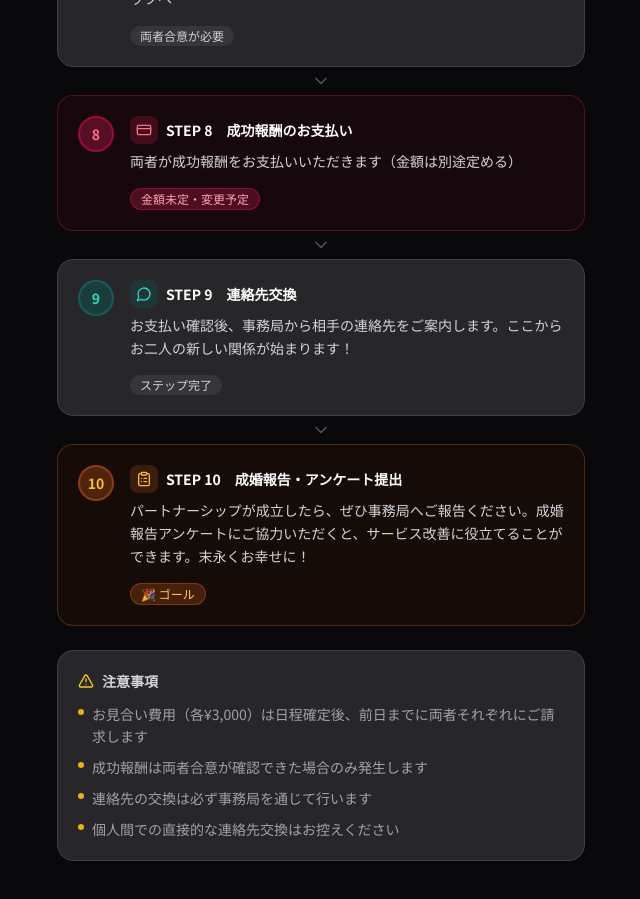
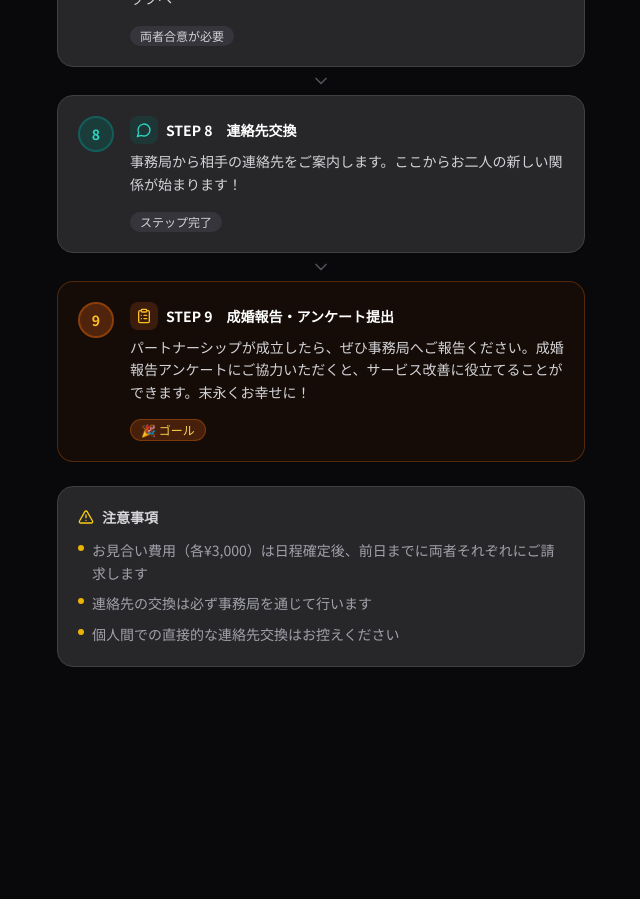
Before and after one commit to gugulumail8888-sys/platonic-match, a Next.js app: page /how-it-works in a window 1280 px wide. Shown: the part 1380-2279 px from the top of the page, without its empty margins (319-959 px from the left). After the commit the page ends 2119 px from the top, so only its background shows below. Built offline with nearby package versions, Linux system fonts and the light colour scheme.

Commit message:
feat: 成功報酬ステップを削除・申請の流れを9ステップに整理

```diff
--- a/src/app/how-it-works/page.tsx
+++ b/src/app/how-it-works/page.tsx
@@ -2,7 +2,7 @@ import type { Metadata } from 'next';
 import Link from 'next/link';
 import {
   UserPlus, ShieldCheck, Search, Heart, Calendar,
-  Video, ThumbsUp, CreditCard, MessageCircle, ClipboardList,
+  Video, ThumbsUp, MessageCircle, ClipboardList,
   AlertTriangle, ChevronDown, ChevronLeft,
 } from 'lucide-react';
 import { ScrollToTop } from '@/components/ui/ScrollToTop';
@@ -85,22 +85,14 @@ const STEPS: Step[] = [
   },
   {
     number: 8,
-    title: '成功報酬のお支払い',
-    icon: CreditCard,
-    description: '両者が成功報酬をお支払いいただきます（金額は別途定める）',
-    badge: '金額未定・変更予定',
-    variant: 'paid',
-  },
-  {
-    number: 9,
     title: '連絡先交換',
     icon: MessageCircle,
-    description: 'お支払い確認後、事務局から相手の連絡先をご案内します。ここからお二人の新しい関係が始まります！',
+    description: '事務局から相手の連絡先をご案内します。ここからお二人の新しい関係が始まります！',
     badge: 'ステップ完了',
     variant: 'default',
   },
   {
-    number: 10,
+    number: 9,
     title: '成婚報告・アンケート提出',
     icon: ClipboardList,
     description: 'パートナーシップが成立したら、ぜひ事務局へご報告ください。成婚報告アンケートにご協力いただくと、サービス改善に役立てることができます。末永くお幸せに！',
@@ -266,7 +258,6 @@ export default function HowItWorksPage() {
           <ul className="space-y-2">
             {[
               'お見合い費用（各¥3,000）は日程確定後、前日までに両者それぞれにご請求します',
-              '成功報酬は両者合意が確認できた場合のみ発生します',
               '連絡先の交換は必ず事務局を通じて行います',
               '個人間での直接的な連絡先交換はお控えください',
             ].map((item, i) => (
```
